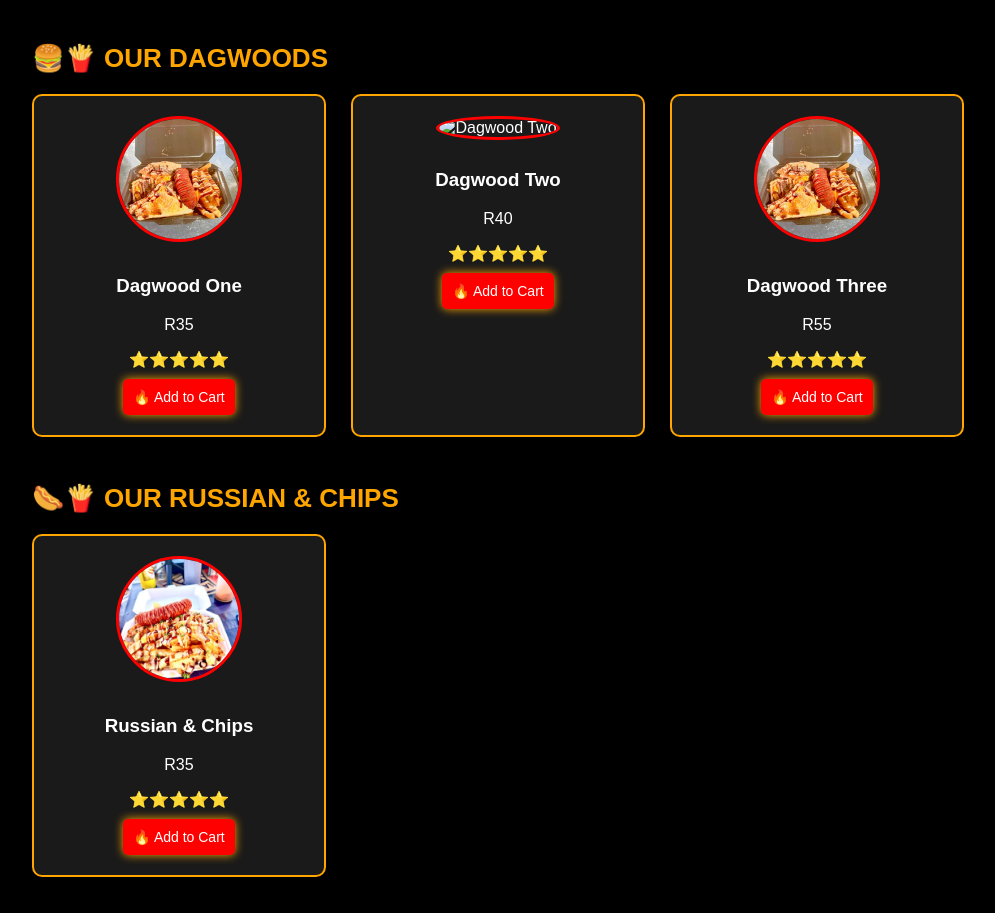
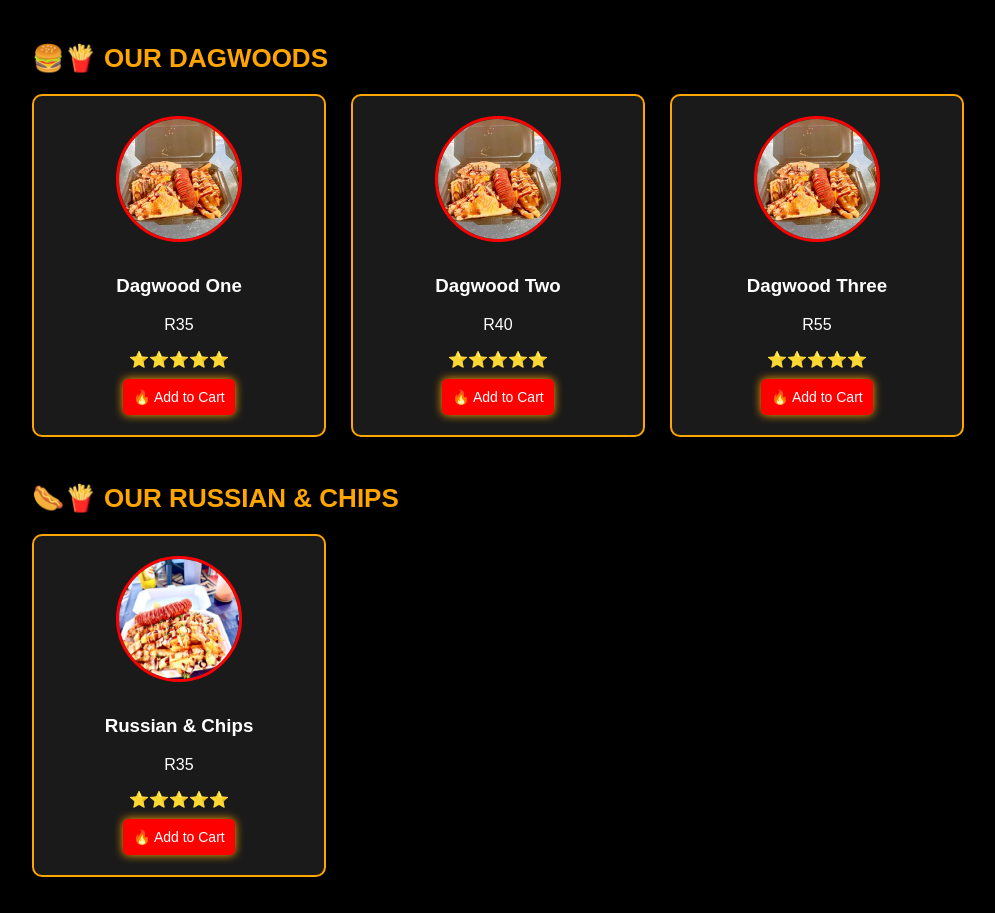
Before and after one commit to Business-Web01/smokey_chicks, a plain HTML site: page menu.html in a window 1280 px wide. Shown: the part 1910-2823 px from the top of the page, without its empty margins (6-1001 px from the left). Drawn offline with Linux system fonts and the light colour scheme.

Commit message:
Update menu.html

```diff
--- a/menu.html
+++ b/menu.html
@@ -316,7 +316,7 @@ body.menu-page {
             <button onclick="addToCart('Dagwood One', 35)">🔥 Add to Cart</button>
           </div>
           <div class="menu-item">
-              <img src="dagwood two.jpg" alt="Dagwood Two" class="circle-img" />
+              <img src="dagwood.jpg" alt="Dagwood Two" class="circle-img" />
               <h3>Dagwood Two</h3>
               <p>R40</p>
               <div class="stars">⭐⭐⭐⭐⭐</div>
```
